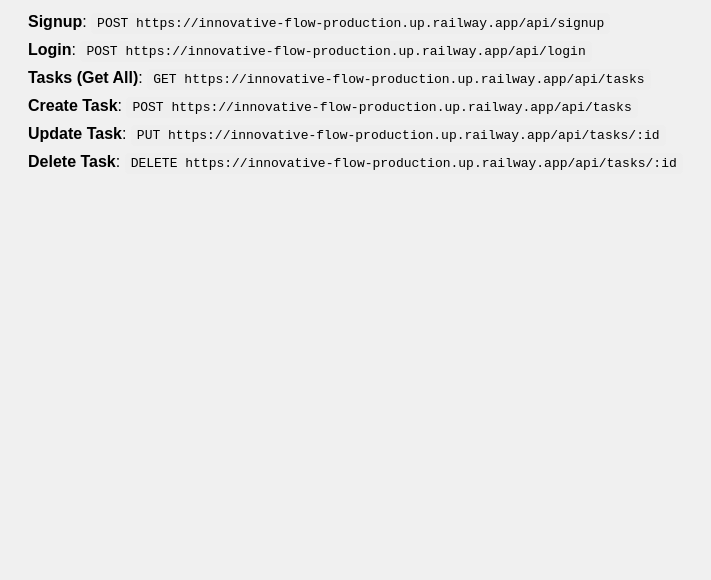
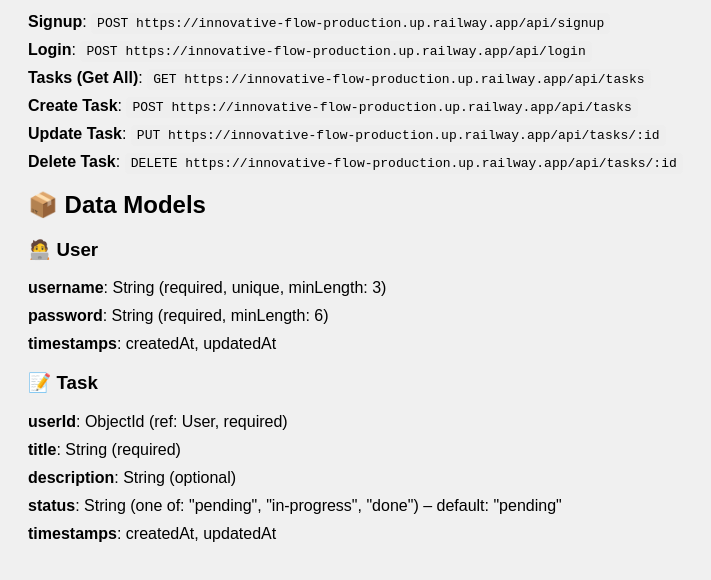
Before and after one commit to eslam-elgawessh/DEPI-Final-project-backend-Task-management, a website: page public/api.html in a window 1280 px wide. Shown: the part 130-710 px from the top of the page, without its empty margins (0-711 px from the left). Drawn offline with Linux system fonts and the light colour scheme.

Commit message:
updated app.js

```diff
--- a/public/api.html
+++ b/public/api.html
@@ -37,6 +37,23 @@
   <li><strong>Update Task</strong>: <code>PUT https://innovative-flow-production.up.railway.app/api/tasks/:id</code></li>
   <li><strong>Delete Task</strong>: <code>DELETE https://innovative-flow-production.up.railway.app/api/tasks/:id</code></li>
 </ul>
+<h2>📦 Data Models</h2>
+
+<h3>🧑‍💻 User</h3>
+<ul>
+  <li><strong>username</strong>: String (required, unique, minLength: 3)</li>
+  <li><strong>password</strong>: String (required, minLength: 6)</li>
+  <li><strong>timestamps</strong>: createdAt, updatedAt</li>
+</ul>
+
+<h3>📝 Task</h3>
+<ul>
+  <li><strong>userId</strong>: ObjectId (ref: User, required)</li>
+  <li><strong>title</strong>: String (required)</li>
+  <li><strong>description</strong>: String (optional)</li>
+  <li><strong>status</strong>: String (one of: "pending", "in-progress", "done") – default: "pending"</li>
+  <li><strong>timestamps</strong>: createdAt, updatedAt</li>
+</ul>
 
 </body>
 </html>
```
